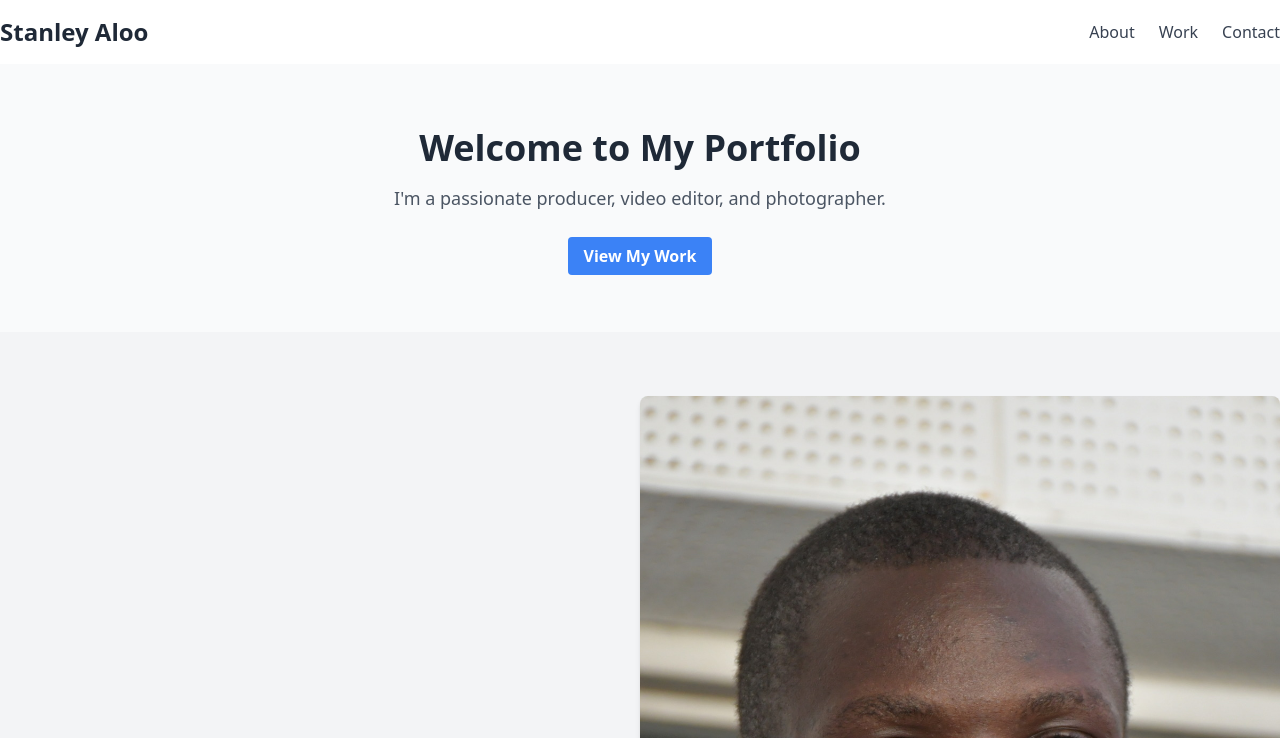
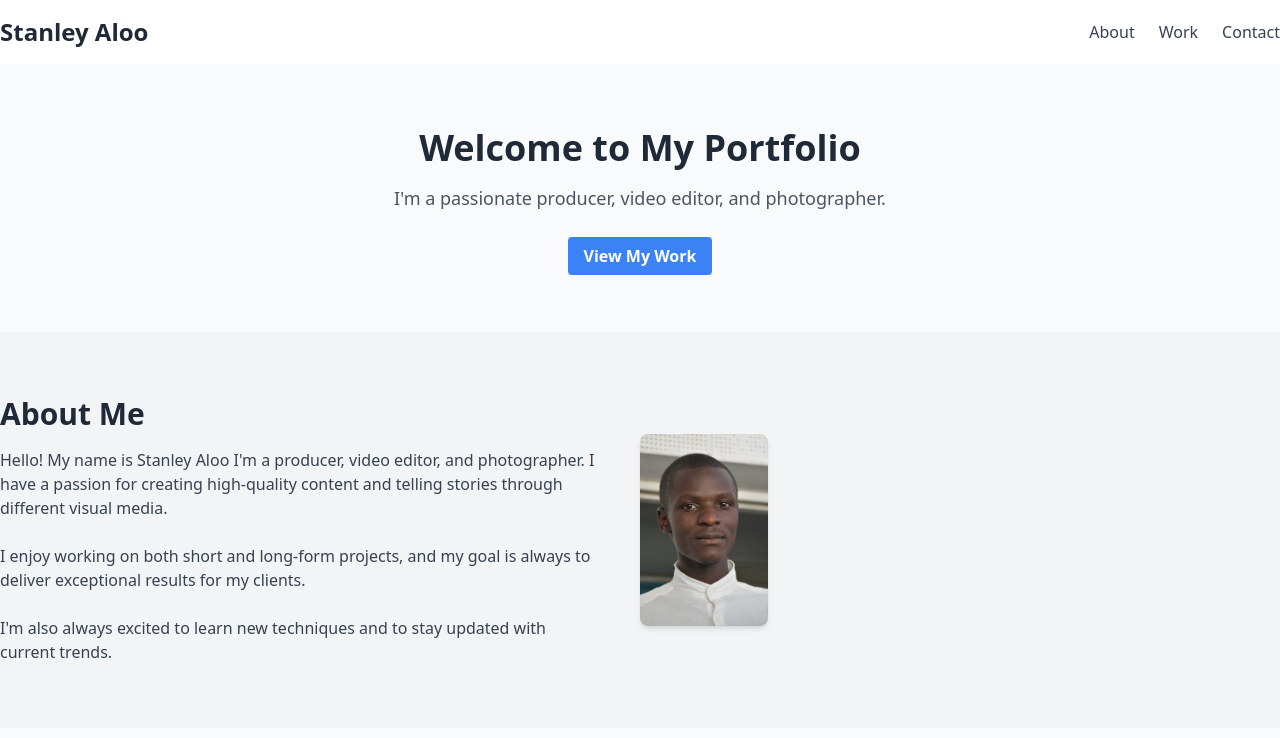
Before and after one commit to Aloostanley/stanley, a website: page index.html in a window 1280 px wide. Shown: the top 738 px of the page. Drawn offline with Linux system fonts and the light colour scheme.

Commit message:
profile pic

```diff
--- a/index.html
+++ b/index.html
@@ -11,7 +11,8 @@
     </style>
 </head>
 
-<body class="bg-gray-100 font-sans">
+<body class="bg-gray-100 font-calibri
+">
     <!-- Header -->
     <header class="bg-white shadow-md py-4">
         <div class="container mx-auto flex justify-between items-center">
@@ -53,7 +54,7 @@
                 </p>
             </div>
             <div class="md:w-1/2 w-full flex justify-center">
-                <img src="./assets/profile_image.jpg" alt="Your Profile" class="rounded-lg shadow-md w-auto h-auto object-cover">
+                <img src="./assets/profile_image.jpg" alt="Your Profile" class="rounded-lg shadow-md w-19 h-48                 object-cover">
             </div>
 
 
```
